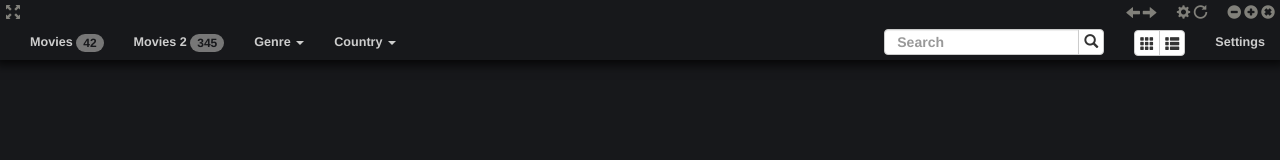
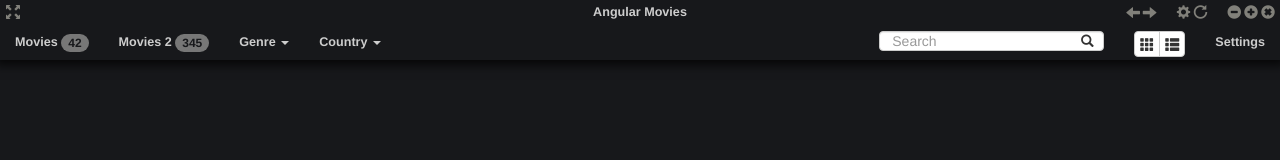
Before and after one commit to jsayol/moviestand, a website: page app/index.html in a window 1280 px wide. Drawn offline with nearby package versions, Linux system fonts and the light colour scheme; some packages are replaced by stand-ins of ours.

Commit message:
UI improvements

```diff
--- a/app/details/controllers.js
+++ b/app/details/controllers.js
@@ -130,7 +130,7 @@ moviesControllers.controller('MovieDetailCtrl', ['$scope', '$routeParams', 'DBFa
         'videoplayer',
         {
           techOrder: ["youtube"],
-          ytcontrols: false,
+          ytcontrols: true,
           controls: true,
           autoplay: "autoplay",
           preload: "auto",
--- a/app/header/header.css
+++ b/app/header/header.css
@@ -60,3 +60,14 @@ header > ul > li:focus {
   cursor: pointer;
   color: rgb(79, 126, 171);
 }
+
+header .title {
+  position: absolute;
+  width: 100%;
+  height: 100%;
+  display: flex;
+  justify-content: center;
+  align-items: center;
+  font-size: 0.9em;
+  font-weight: 600;
+}
--- a/app/header/navbar.css
+++ b/app/header/navbar.css
@@ -20,6 +20,7 @@ body.fullscreen .navbar-default {
 .navbar .container {
   margin-left: 0;
   width: auto;
+  padding: 0;
 }
 
 .navbar .fullscreentoggle {
@@ -69,7 +70,7 @@ body.fullscreen .navbar > .container {
   line-height: 35px;
 }
 
-.navbar-nav .navbar-right {
+.navbar-nav.navbar-right:last-child {
   margin-right: 0px;
 }
 
@@ -95,13 +96,47 @@ body.fullscreen .navbar > .container {
 }
 
 .navbar.navbar-sm .navbar-form[role="search"] {
-  width: 250px;
+  /*width: 250px;*/
 }
 
-.navbar.navbar-sm .navbar-form .searchbox {
+.navbar.navbar-sm .navbar-form .form-control {
   height: 26px;
+
   /*width: 0;*/
   /*-webkit-transition: width 1s ease-in-out;*/
+
+  /*padding: 2px;
+  line-height: 1;*/
+}
+
+.navbar.navbar-sm .navbar-form,
+.navbar.navbar-sm .btn-group {
+  height: 20px;
+  margin-top: 5px;
+  margin-bottom: 5px;
+}
+
+.navbar.navbar-sm .navbar-form .form-group {
+  height: 20px;
+  margin-top: 1px;
+  margin-bottom: 1px;
+}
+
+.navbar.navbar-sm .navbar-form .form-control-feedback {
+  line-height: 20px;
+}
+
+.navbar.navbar-sm .navbar-form .form-control.searchbox {
+  height: 20px;
+  padding-right: 30px;
+  padding-top: 3px;
+  padding-bottom: 3px;
+  font-weight: normal;
+}
+
+.navbar.navbar-sm .navbar-form .btn-group {
+  /*padding-top: 1px;
+  padding-bottom: 1px;*/
 }
 
 .navbar.navbar-sm .navbar-form .btn {
--- a/app/index.html
+++ b/app/index.html
@@ -31,6 +31,7 @@
 <body>
 
   <header ng-controller="HeaderCtrl" ng-dblclick="maximize()">
+    <div class="title">Angular Movies</div>
     <ul class="left">
       <li class="glyphicon glyphicon-fullscreen" title="Fullscreen" ng-click="view.toggleFullscreen()"></li>
     </ul>
@@ -92,11 +93,9 @@
         </ul>
         <ul class="nav navbar-nav navbar-right">
           <form class="navbar-form navbar-left" role="search">
-            <div class="input-group">
+            <div class="form-group has-feedback">
               <input ng-model="filter.query" type="text" class="form-control searchbox" placeholder="Search">
-              <div class="input-group-btn">
-                <button type="button" class="btn btn-default"><i class="glyphicon glyphicon-search"></i></button>
-              </div>
+              <i class="glyphicon glyphicon-search form-control-feedback"></i>
             </div>
           </form>
           <div class="btn-group navbar-form navbar-left viewbuttons" data-toggle="buttons">
```
